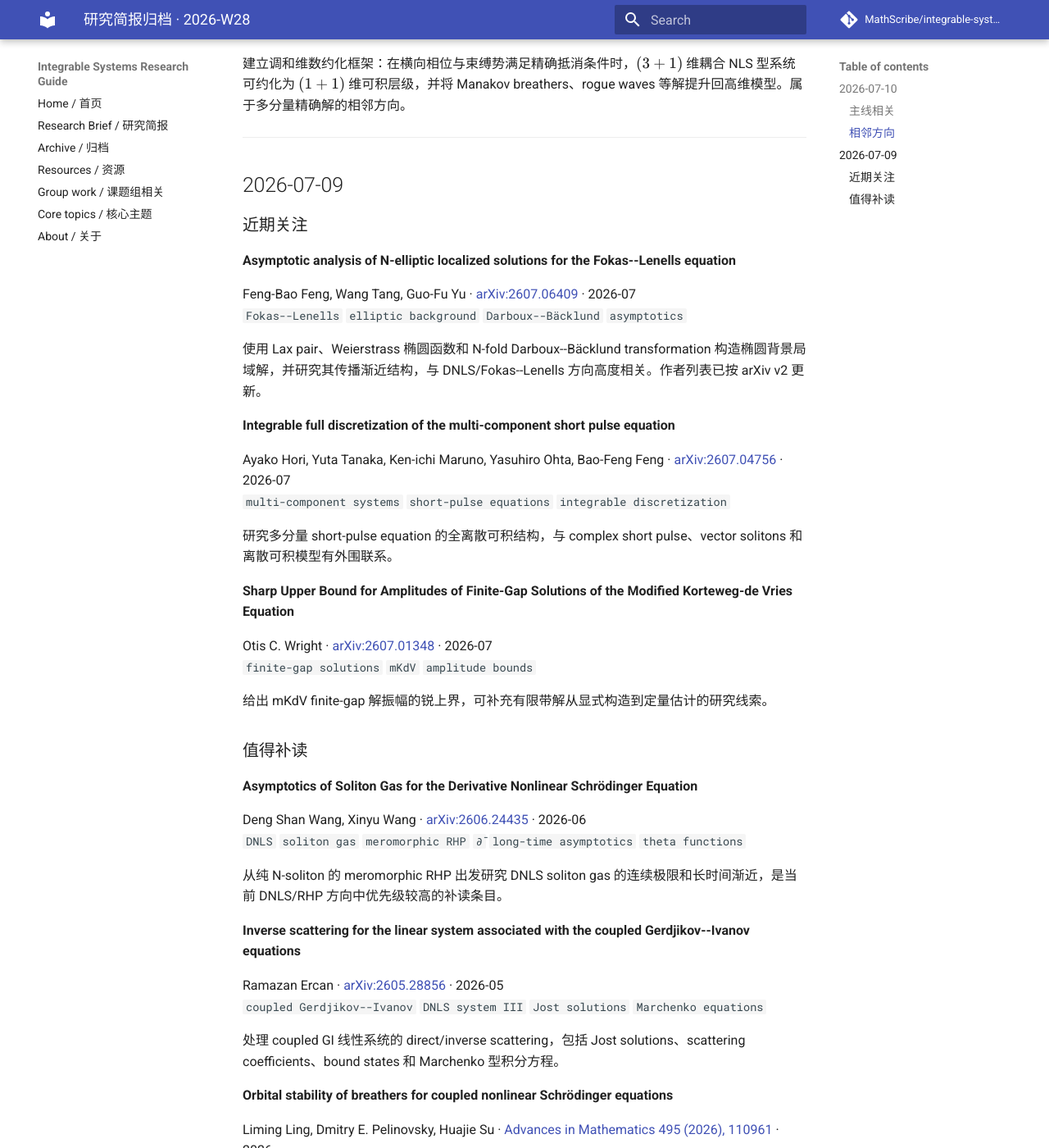
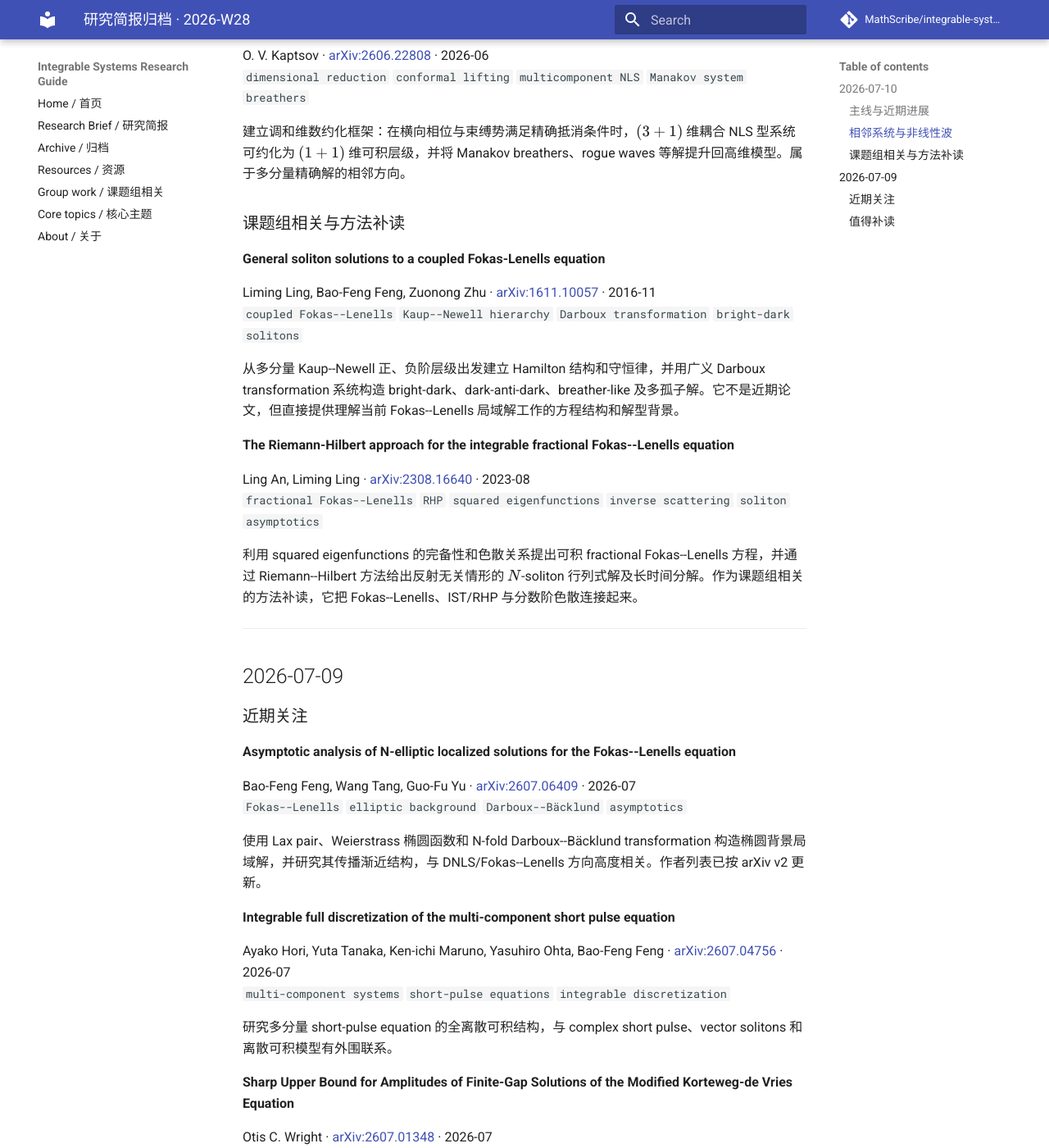
Before and after one commit to MathScribe/integrable-systems-guide, an MkDocs documentation site: the page built from docs/radar/2026-W28.md, in a window 1280 px wide and 1400 px high, scrolled down 1305 px. Shown: the whole window at 82% size. Built offline with MkDocs 1.6.1 and Material for MkDocs 9.7.7, drawn with Linux system fonts in a browser that asks for light colours; comment, search, counter and statistics services are not loaded; some of the changed text lies outside the part shown.

Commit message:
Archive the mixed July 10 reading set and correct FL authors

```diff
--- a/docs/radar/2026-W28.md
+++ b/docs/radar/2026-W28.md
@@ -7,14 +7,16 @@
 
 ## 2026-07-10
 
-### 主线相关
+本期按“今天值得读”组织，而不是按上传时间排序：包含正式期刊版本、近期预印本、较早但高度相关的课题组工作和方法补读。
+
+### 主线与近期进展
 
 **Painlevé XXXIV asymptotics for the defocusing nonlinear Schrödinger equation with a finite-genus algebro-geometric background**
 
-Engui Fan, Gaozhan Li, Yiling Yang, Lun Zhang · [arXiv:2602.13589](https://arxiv.org/abs/2602.13589) · 2026-02
+Engui Fan, Gaozhan Li, Yiling Yang, Lun Zhang · [doi:10.1007/s00208-026-03322-x](https://doi.org/10.1007/s00208-026-03322-x) · 2026
 `defocusing NLS` `finite-genus background` `RHP` `Painlevé XXXIV` `long-time asymptotics`
 
-研究有限亏格代数几何背景上的 defocusing NLS 初值问题，通过非线性 steepest descent 得到四个时空区域的长时间渐近；两个过渡区的次阶项为 $\mathcal{O}(t^{-1/3})$，系数由 Painlevé XXXIV 超越函数刻画。与有限带背景、RHP 渐近和过渡区分析直接相关。
+研究有限亏格代数几何背景上的 defocusing NLS 初值问题，通过非线性 steepest descent 得到四个时空区域的长时间渐近；两个过渡区的次阶项为 $\mathcal{O}(t^{-1/3})$，系数由 Painlevé XXXIV 超越函数刻画。这里链接正式期刊 DOI，而不是只把它当作 arXiv 新稿。
 
 **Soliton gas resolution and statistics of random wave fields in semiclassical integrable turbulence**
 
@@ -23,7 +25,7 @@
 
 提出 focusing NLS 半经典随机初值的 soliton-gas resolution 框架，把谱态密度与湍流波场强度的概率密度联系起来，并与数值模拟比较。适合作为 DNLS soliton gas 之外的统计与随机 IST 补充阅读。
 
-### 相邻方向
+### 相邻系统与非线性波
 
 **Novel periodic solutions and rogue waves of the defocusing scalar and coupled Ablowitz-Ladik systems on a nonzero background**
 
@@ -39,6 +41,22 @@
 
 建立调和维数约化框架：在横向相位与束缚势满足精确抵消条件时，$(3+1)$ 维耦合 NLS 型系统可约化为 $(1+1)$ 维可积层级，并将 Manakov breathers、rogue waves 等解提升回高维模型。属于多分量精确解的相邻方向。
 
+### 课题组相关与方法补读
+
+**General soliton solutions to a coupled Fokas-Lenells equation**
+
+Liming Ling, Bao-Feng Feng, Zuonong Zhu · [arXiv:1611.10057](https://arxiv.org/abs/1611.10057) · 2016-11
+`coupled Fokas--Lenells` `Kaup--Newell hierarchy` `Darboux transformation` `bright-dark solitons`
+
+从多分量 Kaup--Newell 正、负阶层级出发建立 Hamilton 结构和守恒律，并用广义 Darboux transformation 系统构造 bright-dark、dark-anti-dark、breather-like 及多孤子解。它不是近期论文，但直接提供理解当前 Fokas--Lenells 局域解工作的方程结构和解型背景。
+
+**The Riemann-Hilbert approach for the integrable fractional Fokas--Lenells equation**
+
+Ling An, Liming Ling · [arXiv:2308.16640](https://arxiv.org/abs/2308.16640) · 2023-08
+`fractional Fokas--Lenells` `RHP` `squared eigenfunctions` `inverse scattering` `soliton asymptotics`
+
+利用 squared eigenfunctions 的完备性和色散关系提出可积 fractional Fokas--Lenells 方程，并通过 Riemann--Hilbert 方法给出反射无关情形的 $N$-soliton 行列式解及长时间分解。作为课题组相关的方法补读，它把 Fokas--Lenells、IST/RHP 与分数阶色散连接起来。
+
 ---
 
 ## 2026-07-09
@@ -47,7 +65,7 @@
 
 **Asymptotic analysis of N-elliptic localized solutions for the Fokas--Lenells equation**
 
-Feng-Bao Feng, Wang Tang, Guo-Fu Yu · [arXiv:2607.06409](https://arxiv.org/abs/2607.06409) · 2026-07
+Bao-Feng Feng, Wang Tang, Guo-Fu Yu · [arXiv:2607.06409](https://arxiv.org/abs/2607.06409) · 2026-07
 `Fokas--Lenells` `elliptic background` `Darboux--Bäcklund` `asymptotics`
 
 使用 Lax pair、Weierstrass 椭圆函数和 N-fold Darboux--Bäcklund transformation 构造椭圆背景局域解，并研究其传播渐近结构，与 DNLS/Fokas--Lenells 方向高度相关。作者列表已按 arXiv v2 更新。
```
